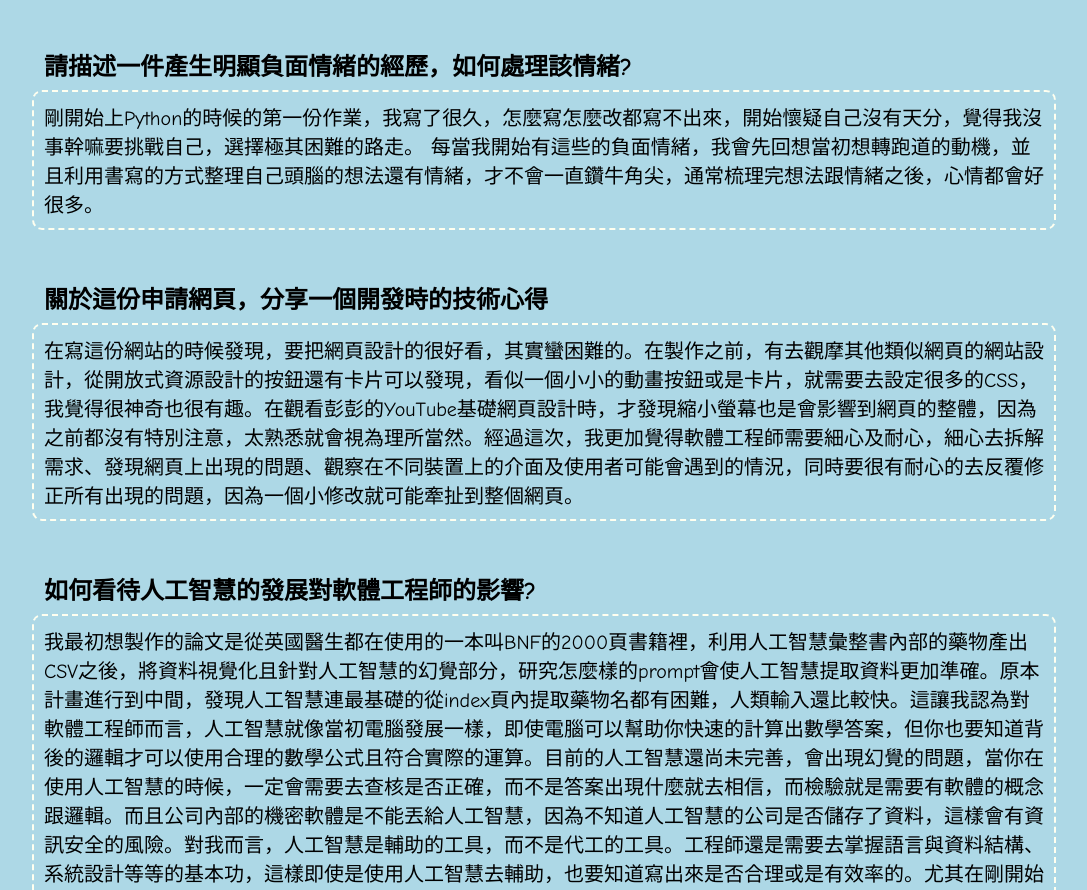
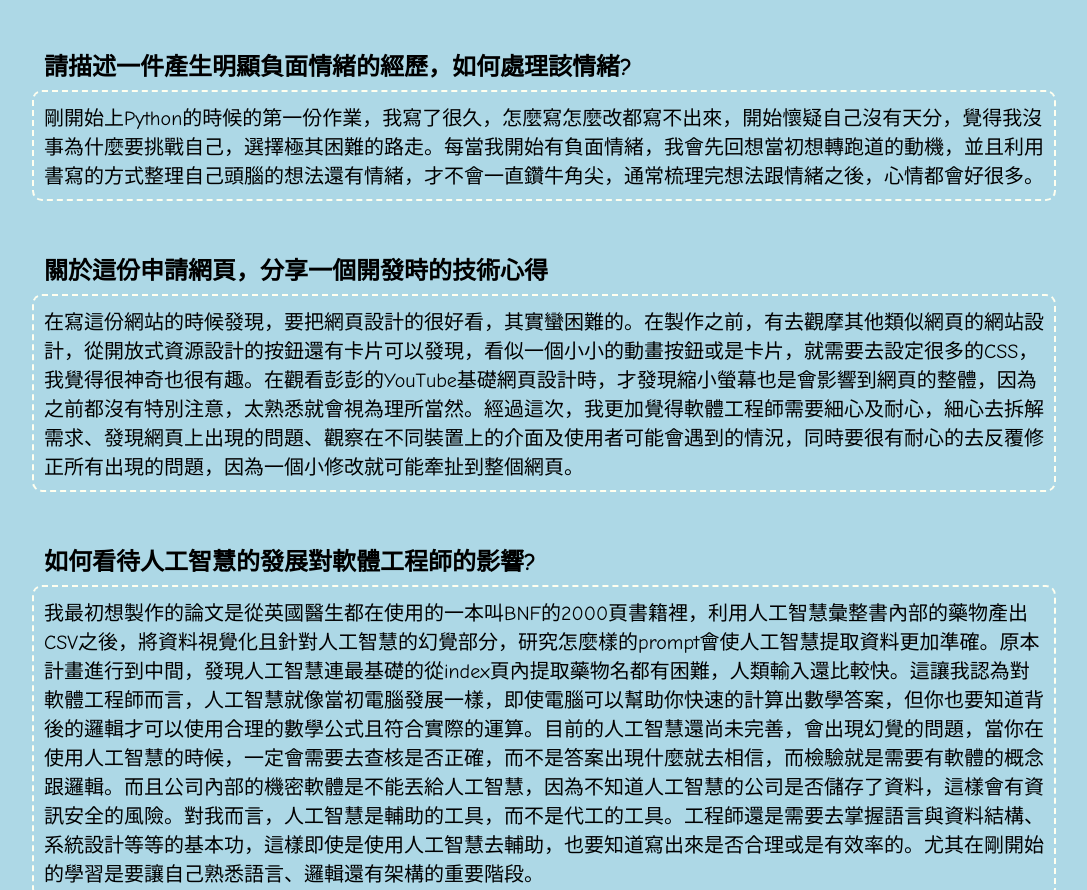
Before and after one commit to yuntsai35/wehelp-application, a plain HTML site: page index.html in a window 1280 px wide. Shown: the part 1991-2881 px from the top of the page, without its empty margins (96-1183 px from the left). Drawn offline with Linux system fonts and the light colour scheme.

Commit message:
Update index.html

```diff
--- a/index.html
+++ b/index.html
@@ -129,8 +129,7 @@
     <section id="emotion">
     <h2 id="emotion"> 請描述一件產生明顯負面情緒的經歷，如何處理該情緒?</h2>
 
-    <div class="outlayer"> 剛開始上Python的時候的第一份作業，我寫了很久，怎麼寫怎麼改都寫不出來，開始懷疑自己沒有天分，覺得我沒事幹嘛要挑戰自己，選擇極其困難的路走。
-      每當我開始有這些的負面情緒，我會先回想當初想轉跑道的動機，並且利用書寫的方式整理自己頭腦的想法還有情緒，才不會一直鑽牛角尖，通常梳理完想法跟情緒之後，心情都會好很多。</div>
+    <div class="outlayer"> 剛開始上Python的時候的第一份作業，我寫了很久，怎麼寫怎麼改都寫不出來，開始懷疑自己沒有天分，覺得我沒事為什麼要挑戰自己，選擇極其困難的路走。每當我開始有負面情緒，我會先回想當初想轉跑道的動機，並且利用書寫的方式整理自己頭腦的想法還有情緒，才不會一直鑽牛角尖，通常梳理完想法跟情緒之後，心情都會好很多。</div>
     </section>
     <br>
     <section id="dev">
```
